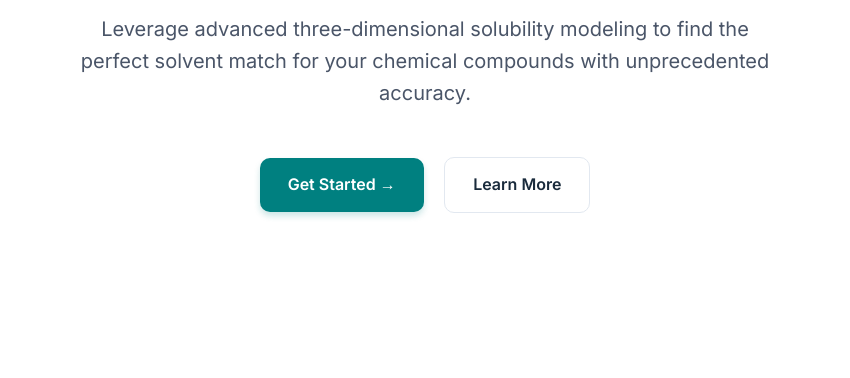
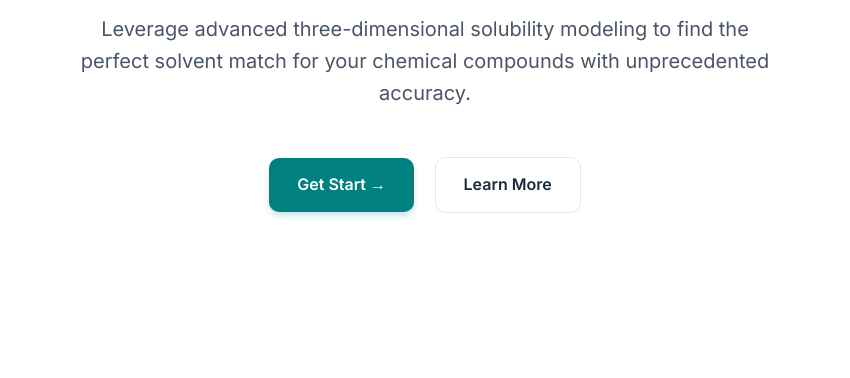
Before and after one commit to rajeshblverma/hansen-solubility-app, a plain HTML site: page index.html in a window 1280 px wide. Shown: the part 387-765 px from the top of the page, without its empty margins (215-1065 px from the left). Drawn offline with Linux system fonts and the light colour scheme.

Commit message:
Update link to app.html and modify button text

```diff
--- a/index.html
+++ b/index.html
@@ -183,11 +183,8 @@
         <h1>Precision Solubiliser Selection Using <span>Hansen Solubility</span></h1>
         <p class="subtitle">Leverage advanced three-dimensional solubility modeling to find the perfect solvent match for your chemical compounds with unprecedented accuracy.</p>
 
-        <a href="https://aistudio.google.com/apps/drive/1jophAalhNAofe__9FwMTx8m6Z7RcTlH4?fullscreenApplet=true&showPreview=true&showAssistant=true"
-           target="_blank"
-           rel="noopener noreferrer"
-           class="btn btn-primary">
-           Get Started →
+        <a href="app.html" class="btn btn-primary">
+           Get Start →
         </a>
 
         <a href="#methodology" class="btn btn-secondary">Learn More</a>
@@ -252,4 +249,4 @@
     </footer>
 
 </body>
-</html>"Initial website setup,"
+</html>
```
